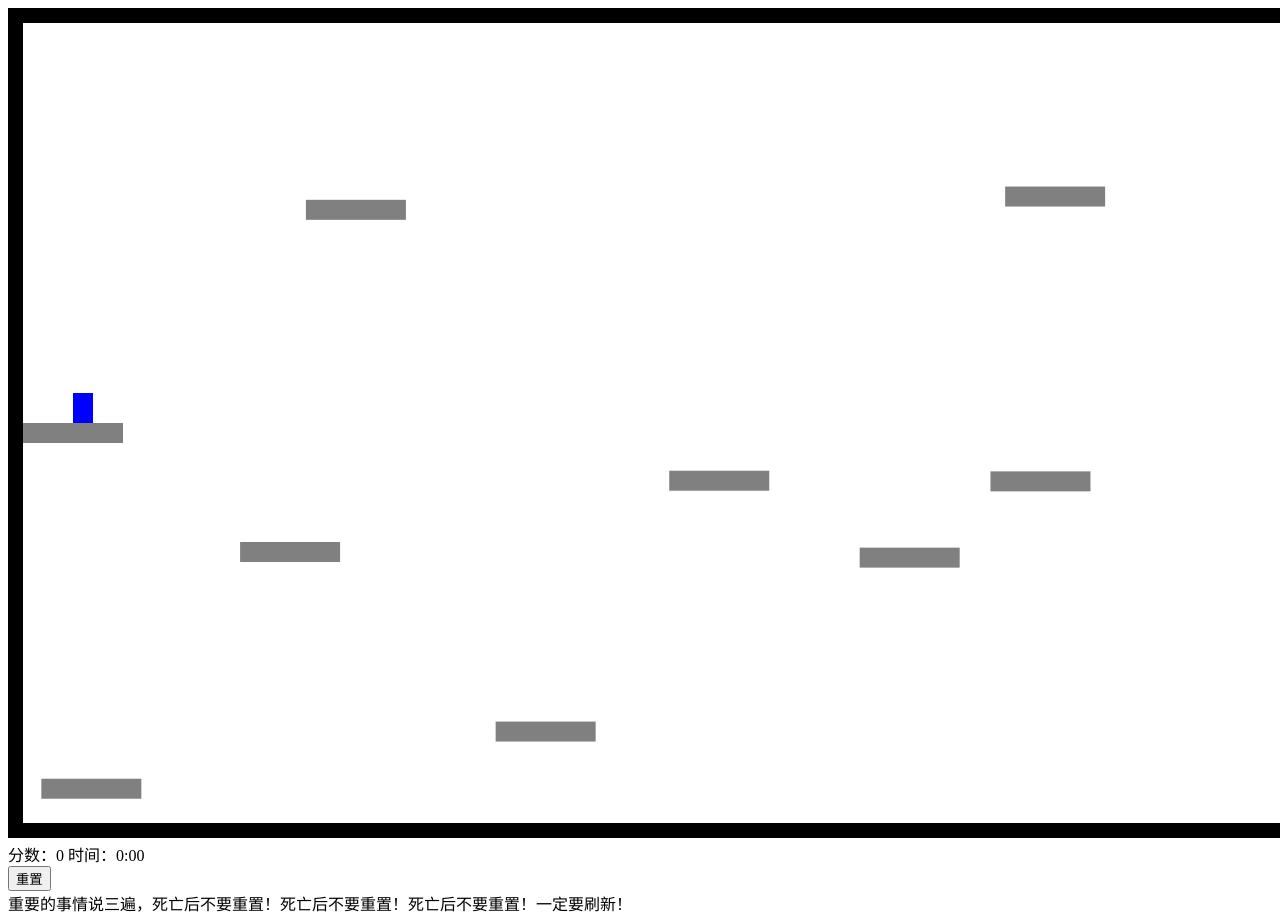
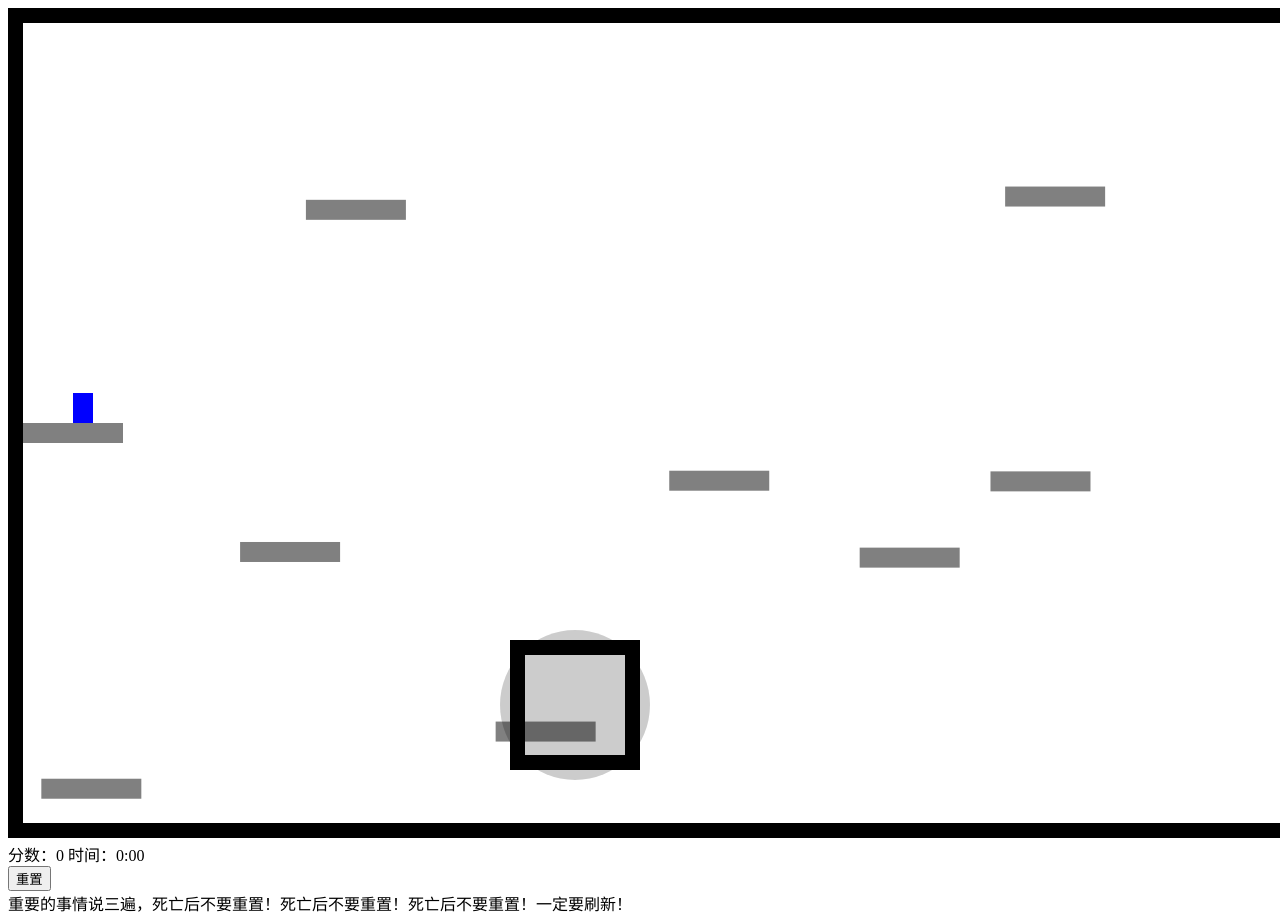
Before and after one commit to Minecraftboyhei/Minecraftboyhei.github.io, a plain HTML site: page Jumping_for_alive.html in a window 1280 px wide. Shown: the top 923 px of the page. Drawn offline with Linux system fonts and the light colour scheme.

Commit message:
Update Jumping_for_alive.html

```diff
--- a/Jumping_for_alive.html
+++ b/Jumping_for_alive.html
@@ -14,7 +14,7 @@
     #joystick-container {
       position: fixed;
       bottom: 20px;
-      left: 1700px;
+      left: 500px;
       width: 150px;
       height: 150px;
       background-color: rgba(0, 0, 0, 0.2);
```
